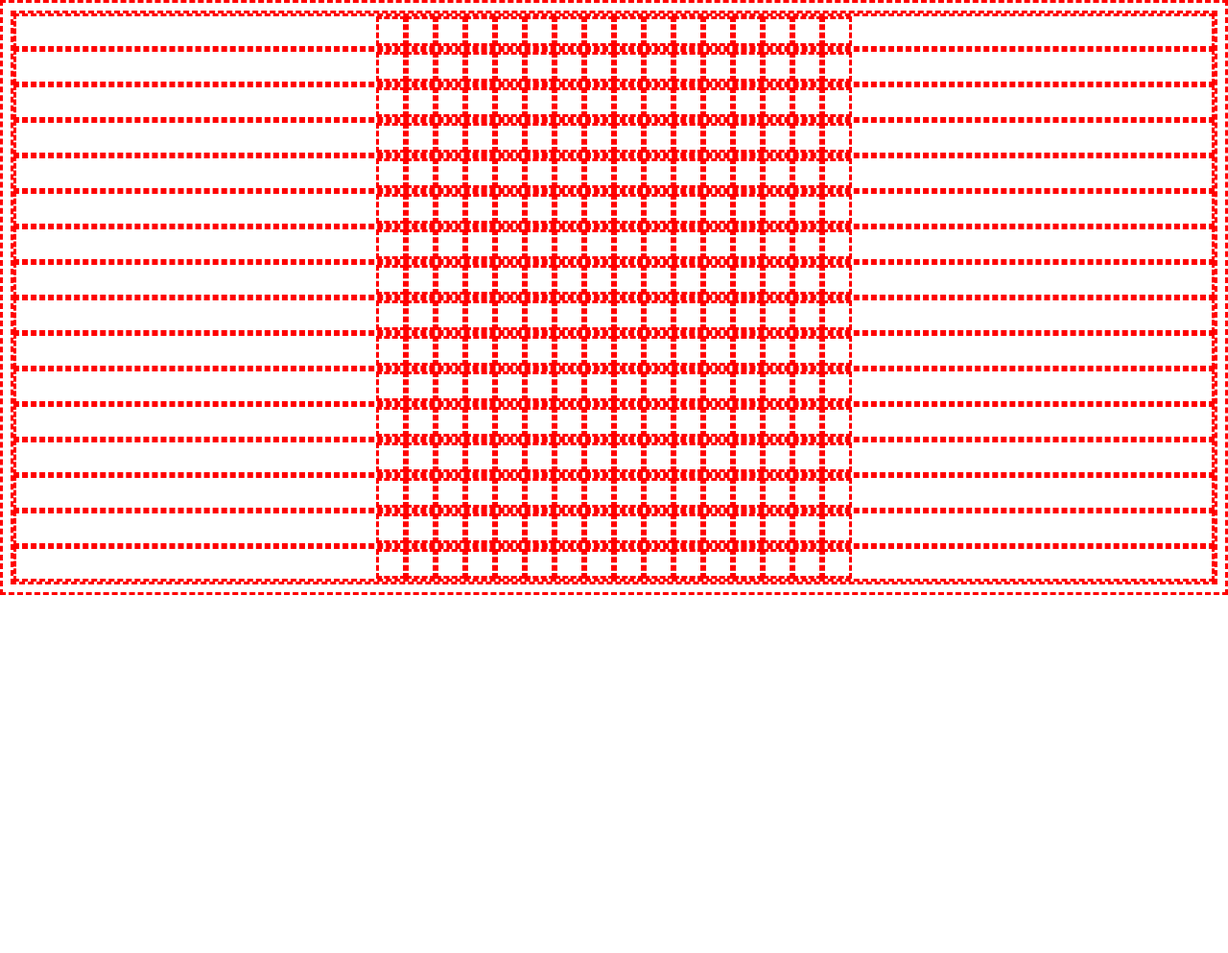
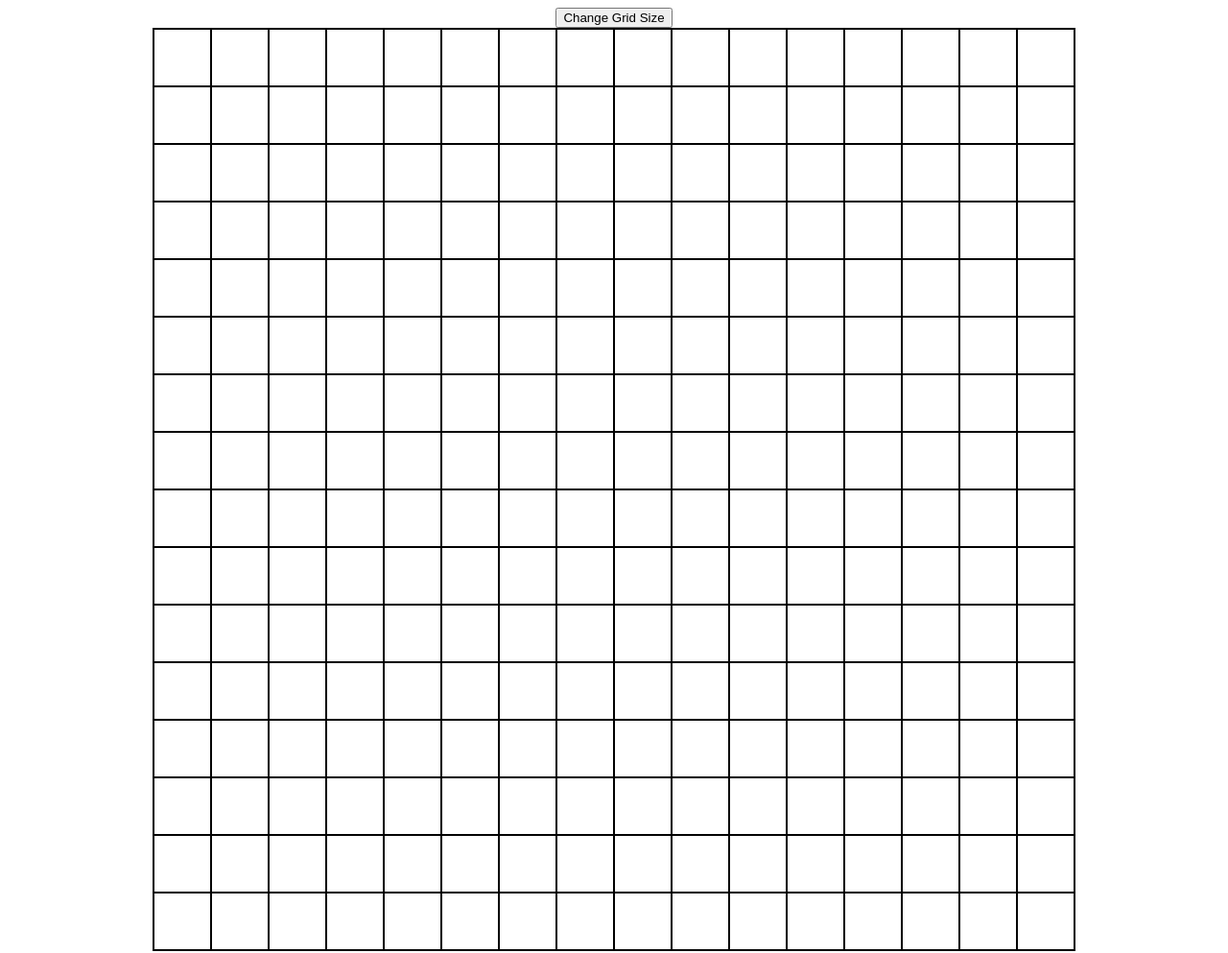
Before and after one commit to gusep102/project-etch-a-sketch, a plain HTML site: page index.html in a window 1280 px wide. Shown: the whole page at 96% size. Before the commit the page ends 800 px from the top, so only its background shows below. Drawn offline with Linux system fonts and the light colour scheme.

Commit message:
Add button to the top of the screen which allows user to change size of the grid within the same size container
takes a number from prompt and updates the grid (number x number) and creates a new grid from this.
number can be entered between 0-100 and a new grid pops up without changing the pixels used

```diff
--- a/scripts/scripts.js
+++ b/scripts/scripts.js
@@ -1,22 +1,24 @@
-// change the background to black
+// variables
+let gridContainer;
+// create grid fuction
+function createGrid(initSize = 16) {
+    // create grid container
+    gridContainer = document.createElement('div');
+    gridContainer.setAttribute('class', 'grid');
+    gridContainer.classList.add('flex-container');
+    gridContainer.classList.add('flex-item');
 
+    body.appendChild(gridContainer);
 
-// create main container
-const body = document.querySelector('body');
-body.classList.add('flex-container');
-
-// const mainContainer = document.createElement('div');
-// mainContainer.setAttribute('class', 'flex-container');
-
-// body.appendChild(mainContainer);
-//loop 16 times to create 16 columns
-for (let x = 0; x < 16; x++) {
+    for (let x = 0; x < initSize; x++) {
         const container = document.createElement('div');
         container.setAttribute('class', 'row');
         container.classList.add('flex-container');
-    body.appendChild(container);
+        container.classList.add('flex-item');
+
+        gridContainer.appendChild(container);
         //loop 16 times to create 16 rows of divs
-    for (let y = 0; y < 16; y++) {
+        for (let y = 0; y < initSize; y++) {
             const block = document.createElement('div');
             block.setAttribute('class', 'block');
             block.classList.add('flex-item');
@@ -26,9 +28,36 @@ for (let x = 0; x < 16; x++) {
 
             // add event listener for when the mouse enters the block to change it black
             block.addEventListener('mouseenter', function (e) {
-            console.log(e);
                 block.classList.add('hover');
             })
         }
 
     }
+}
+
+// create main container
+const body = document.querySelector('body');
+body.classList.add('flex-container');
+
+//create button allow user to select grid size
+const changeSizeButton = document.createElement('button');
+changeSizeButton.setAttribute('class', 'button');
+changeSizeButton.classList.add('flex-item');
+changeSizeButton.textContent = "Change Grid Size";
+body.appendChild(changeSizeButton);
+
+
+// create initial grid
+createGrid();
+
+// if new grid size is decided create the grid
+changeSizeButton.addEventListener('click', function (f) {
+    let newSize = parseInt(prompt('Please enter new grid size ?x? (0-100)', 16));
+    if (newSize > 0 && newSize <= 100 && Number.isInteger(newSize)) {
+        body.removeChild(gridContainer);
+        createGrid(newSize);
+    }
+
+
+
+})
--- a/stylesheets/styles.css
+++ b/stylesheets/styles.css
@@ -1,8 +1,8 @@
 /* using flexbox please add at minimum one of these to every element */
-* {
+/* * {
     border-style: dashed;
     border-color: red;
-}
+} */
 
 .flex-container {
     display: flex;
@@ -15,6 +15,17 @@
 
 body.flex-container {
     flex-direction: column;
+    align-items: center;
+}
+
+.grid.flex-container {
+    flex-direction: column;
+    width: 960px;
+    height: 960px;
+    border-style:solid;
+    border-color: black;
+    border-width: 1px;
+
 }
 
 .row.flex-container {
@@ -22,13 +33,15 @@ body.flex-container {
 }
 
 .block.flex-item {
-    flex: 0 1 auto;
+    flex: 1 1 auto;
 }
 
 .block {
-    width: 25px;
-    height:25px;
     background-color: white;
+    border-style:solid;
+    border-color: black;
+    border-width: 1px;
+
 }
 
 .hover {
```
Lines whose indentation alone changed are shown as unchanged.
